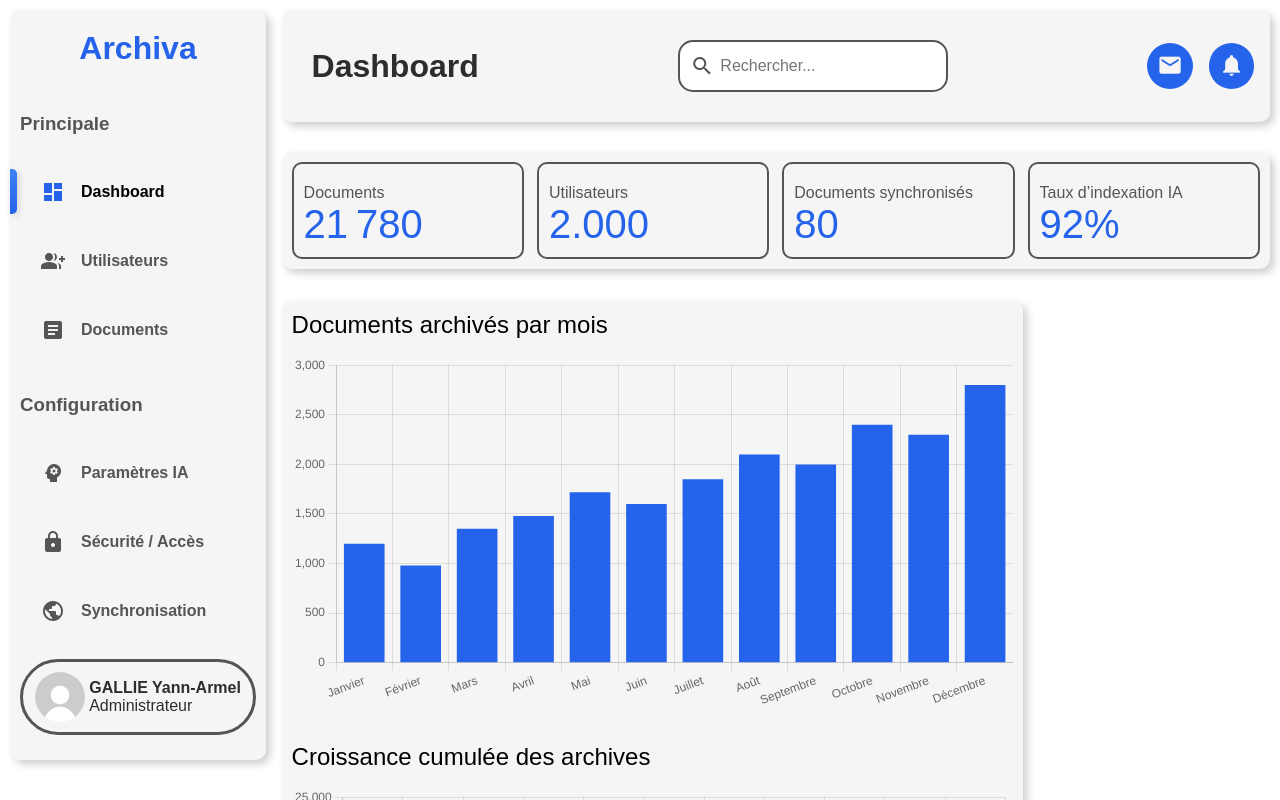
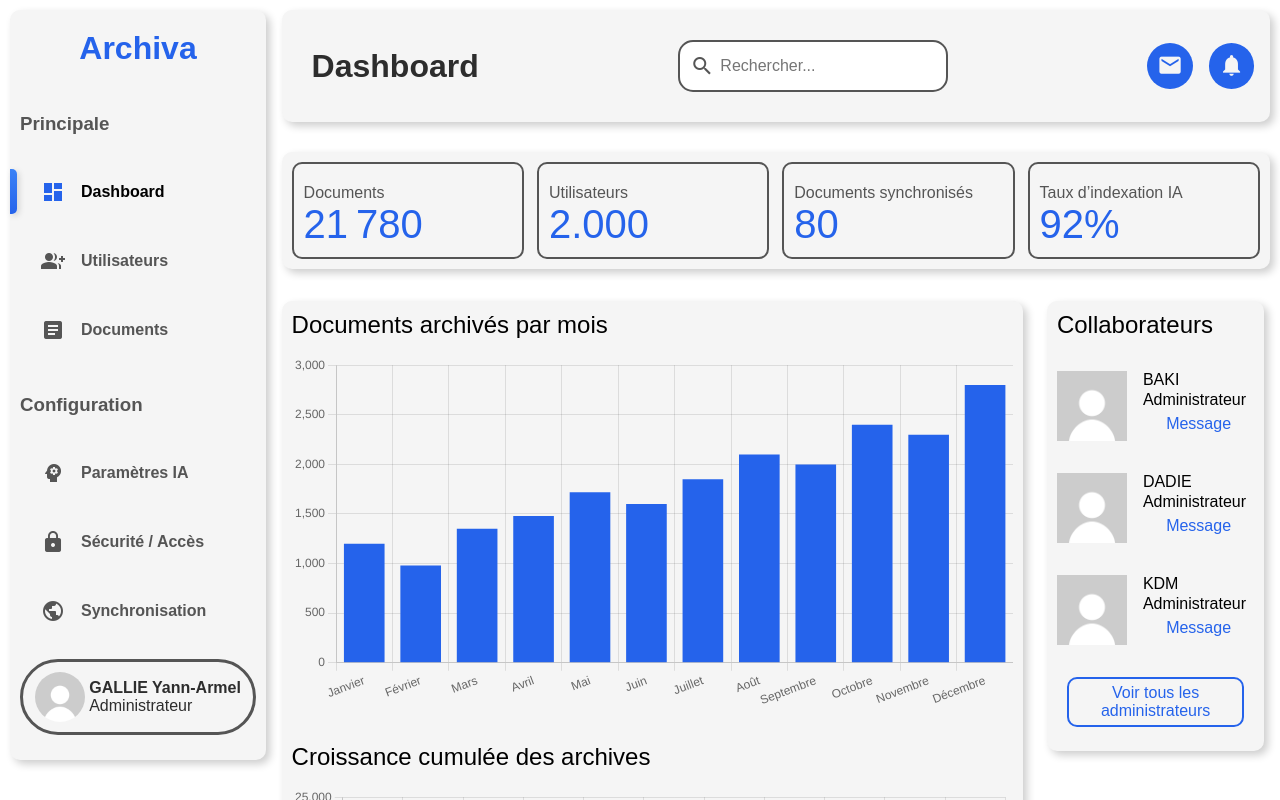
Before and after one commit to yannArmelGALLIE/Archiva, a React (Create React App) app in the folder frontend/: page /dashboard-admin/dashboard in a window 1280 px wide. Shown: the top 800 px of the page. Built offline with nearby package versions, Linux system fonts and the light colour scheme.

Commit message:
Ajout de la section des collaborateurs / Adding of the collaborators section

```diff
--- a/frontend/src/pages/dashboard-admin/contents/dashboard.jsx
+++ b/frontend/src/pages/dashboard-admin/contents/dashboard.jsx
@@ -4,6 +4,7 @@ import BarGraph from "../../widgets/bar-graph";
 import LineGraph from "../../widgets/line-graph";
 import PieGraph from "../../widgets/pie-graph";
 import graphRGBColors from "../../../styles/utils/graph-rgb-colors";
+import profil from "../../../styles/img/profil.jpg";
 import { Chart as ChartJS } from "chart.js/auto";
 import { Bar, Doughnut, Line } from "react-chartjs-2";
 import { Link } from "react-router-dom";
@@ -51,6 +52,22 @@ const pieChartData = [
   { type: "Autres", valeur: 1089, pourcentage: 5 },
 ];
 
+const users = [
+  { id: 1, name: "GALLIE", role: "Administrateur", img: profil },
+  { id: 2, name: "FATOU", role: "Agent", img: profil },
+  { id: 3, name: "ISSA", role: "Agent", img: profil },
+  { id: 4, name: "AICHA", role: "Agent", img: profil },
+  { id: 6, name: "BAKI", role: "Administrateur", img: profil },
+  { id: 7, name: "DADIE", role: "Administrateur", img: profil },
+  { id: 8, name: "KDM", role: "Administrateur", img: profil },
+];
+
+const currentUser = users[0];
+
+const sameRoleUsers = users.filter(
+  (user) => user.role === currentUser.role && user.id !== currentUser.id
+);
+
 const Dashboard = () => {
   const cardInfo = [
     {
@@ -87,7 +104,38 @@ const Dashboard = () => {
                 colors={graphRGBColors.slice(0, 5)}
               />
             </div>
-            <div className="collaborators-content"></div>
+            <div className="collaborators-content">
+              <div>Collaborateurs</div>
+              {sameRoleUsers.length === 0 ? (
+                <div>
+                  Aucun autre utilisateur avec ce rôle ({currentUser.role}).
+                </div>
+              ) : (
+                <div>
+                  {sameRoleUsers.map((user) => (
+                    <div>
+                      <img src={user.img} alt="Photo de profil" />
+                      <div>
+                        <p>{user.name}</p>
+                        <p>{user.role}</p>
+                        <div>
+                          <Link to={`/dashboard-admin/utilisateur`}>
+                            Message
+                          </Link>
+                        </div>
+                      </div>
+                    </div>
+                  ))}
+                  <Link
+                    to={`/dashboard-admin/utilisateur?role=${currentUser.role}`}
+                  >
+                    Voir tous les {currentUser.role.toLowerCase()}s
+                  </Link>
+                  {/* const queryParams = new URLSearchParams(useLocation().search);
+const roleFilter = queryParams.get("role"); */}
+                </div>
+              )}
+            </div>
           </div>
         </div>
       </div>
--- a/frontend/src/styles/sass/pages/_dashboard-admin.scss
+++ b/frontend/src/styles/sass/pages/_dashboard-admin.scss
@@ -214,7 +214,8 @@ a.active-link {
       background-color: $bleu-profond;
       transform: scale(1.09);
       border: none;
-      > a div:first-of-type > p, a div:nth-child(2) {
+      > a div:first-of-type > p,
+      a div:nth-child(2) {
         color: $blanc-gris;
       }
     }
@@ -244,6 +245,7 @@ a.active-link {
   width: 100%;
   display: flex;
   flex-direction: row;
+  gap: 1.5rem;
 }
 
 .graphs-content {
@@ -269,3 +271,71 @@ a.active-link {
     }
   }
 }
+
+.collaborators-content {
+  background: $blanc-gris;
+  display: flex;
+  flex-direction: column;
+  gap: 2rem;
+  width: 22%;
+  max-height: 450px;
+  border-radius: 10px;
+  font-size: 1.5rem;
+  padding: 10px;
+  box-shadow: 4px 4px 8px rgba(0, 0, 0, 0.2),
+    -2px -2px 6px rgba(255, 255, 255, 0.6);
+  > div:nth-child(2) {
+    width: 100%;
+    display: flex;
+    flex-direction: column;
+    gap: 2rem;
+    & > div {
+      width: 100%;
+      display: flex;
+      flex-direction: row;
+      gap: 1rem;
+      font-size: 1rem;
+      & div {
+        width: 100%;
+        display: flex;
+        flex-direction: column;
+        gap: 0.1rem;
+        & div {
+          & a {
+            text-decoration: none;
+            text-align: center;
+            color: $bleu-profond;
+            border-radius: 10px;
+            padding: 5px;
+            transition: all 0.3s ease-in-out;
+            &:hover {
+              background: $bleu-profond;
+              color: $blanc-gris;
+            }
+          }
+        }
+      }
+      & img {
+        width: 70px;
+        height: 70px;
+      }
+    }
+    & > a {
+      text-decoration: none;
+      text-align: center;
+      color: $bleu-profond;
+      font-size: 1rem;
+      border-radius: 10px;
+      width: 90%;
+      align-self: center;
+      border: 2px solid $bleu-profond;
+      padding: 5px;
+      transition: all 0.3s ease-in-out;
+      &:hover {
+        transform: scale(1.09);
+        background: $bleu-profond;
+        color: $blanc-gris;
+      }
+    }
+  }
+}
```
Lines whose indentation alone changed are shown as unchanged.
